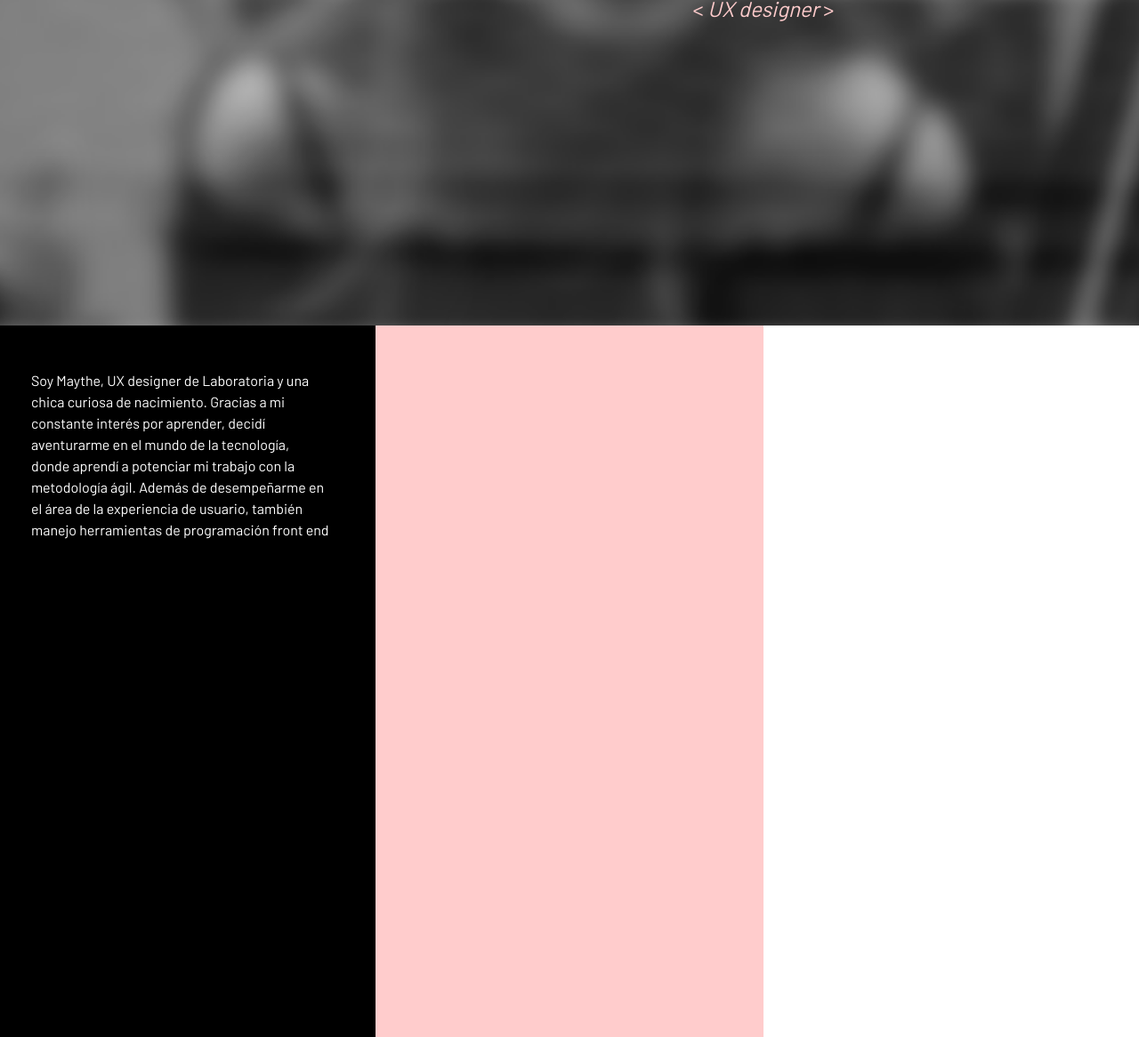
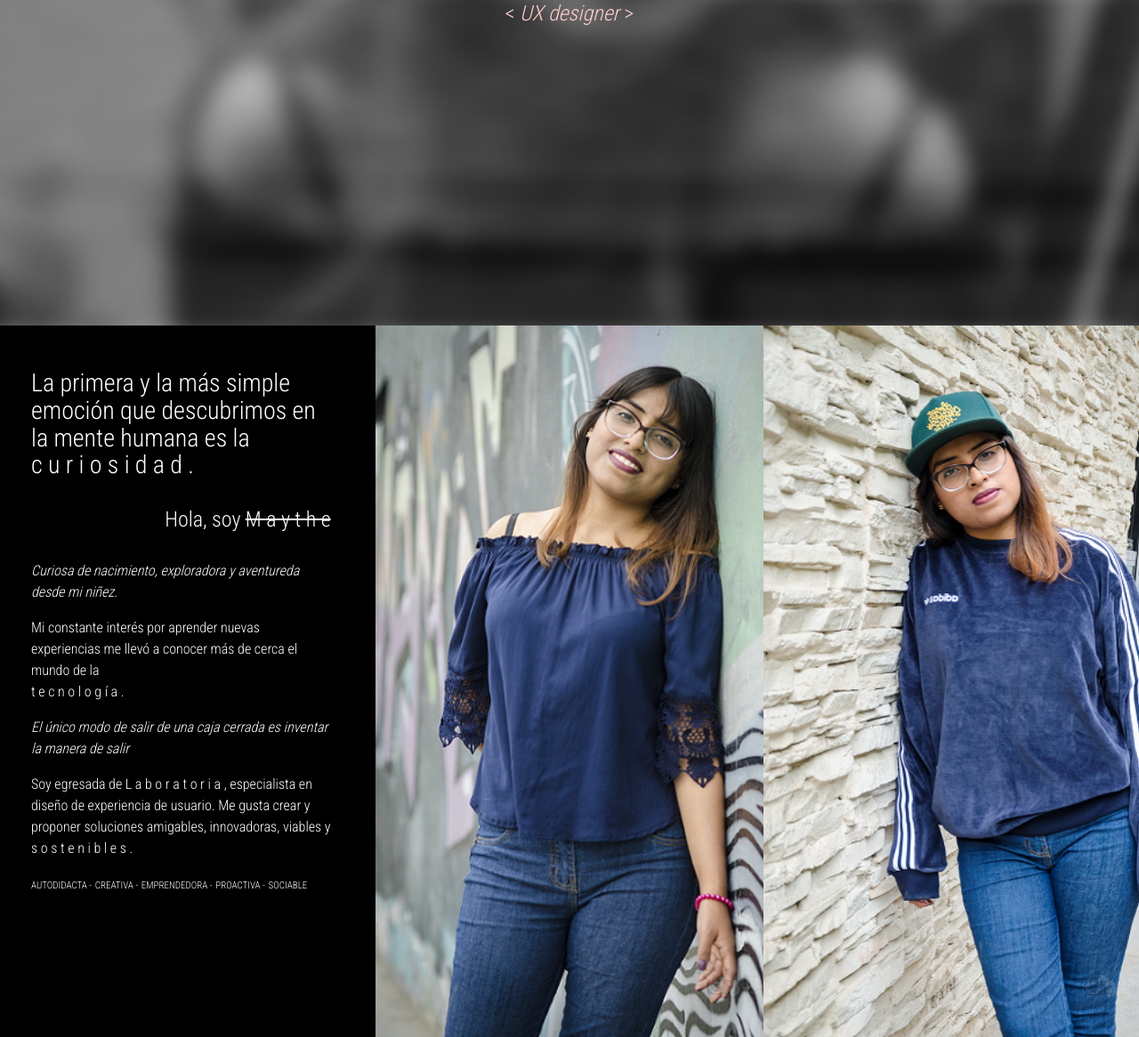
Before and after one commit to mythinf/my-portafolio, a plain HTML site: page index.html in a window 1280 px wide. Shown: the part 498-1664 px from the top of the page at 89% size. Drawn offline with nearby package versions, Linux system fonts and the light colour scheme; a web font is replaced by a local one.

Commit message:
about me

```diff
--- a/css/main.css
+++ b/css/main.css
@@ -4,8 +4,8 @@
   box-sizing: border-box;
 }
 body{
-  font-family: 'Barlow', sans-serif;
   background: #000000;
+  font-family: 'Roboto Condensed', sans-serif;
 }
 /* Header options animation */
 .div-header{
@@ -43,11 +43,12 @@ main{
   color:  #ffff;
   font-size: 40px;
   text-align: center;
-  font-family: 'News Cycle', sans-serif;
 }
 .sub-name{
+  border-top: 1px solid #ffcccc;
   color:  #ffcccc;
-  text-align: right;
+  padding-top: 10px;
+  text-align: center;
 /*  border-top: 3px solid #000000;*/
 }
 .sub-name::after{
@@ -56,13 +57,11 @@ main{
 .sub-name::before{
   content: " < ";
 }
-.margin-bottom{
-  border-bottom: 3px solid #ffff;
-}
 /* about-me */
 .about-me{
   background: #ffff;
 }
+/*description*/
 .description{
   padding: 50px;
   text-align: left;
@@ -70,14 +69,40 @@ main{
   color: #ffff;
   background: #000000;
 }
+.text-align-right{
+  text-align: right;
+}
+.feature{
+  font-size: 11px;
+}
+.feature::after{
+  content: " -"
+}
+.last::after{
+  content: " "
+}
+/* skills */
 .skills{
-  background: #ffff;
+  background-image: url(../assets/photos/photo3.png);
+  background-repeat: no-repeat;
+  background-size: cover;
+  padding: 60px;
   height: 100vh;
 }
+/* photo */
 .photo{
- padding: 50px;
- background:#ffcccc;
+ background-image: url(../assets/photos/photo2.png);
+ background-repeat: no-repeat;
+ background-size: cover;
+ padding: 60px;
  height: 100vh;
+}
+img{
+ width: 330px;
+ height: 510px;
+ border: 2px solid #000000;
+ padding: 20px;
+ border-radius: 5px;
 }
 @media (min-width: 992px) {
   main{
@@ -85,7 +110,6 @@ main{
   }
   .name{
     font-size: 80px;
-    font-family: 'Ropa Sans', sans-serif;
   }
   .slash::after{
     margin: 20px;
--- a/index.html
+++ b/index.html
@@ -7,7 +7,7 @@
     <title>Maythe</title>
     <link rel="stylesheet" href="https://maxcdn.bootstrapcdn.com/bootstrap/4.0.0-beta.3/css/bootstrap.min.css" integrity="sha384-Zug+QiDoJOrZ5t4lssLdxGhVrurbmBWopoEl+M6BdEfwnCJZtKxi1KgxUyJq13dy" crossorigin="anonymous">
     <link rel="stylesheet" href="css/main.css">
-    <link href="https://fonts.googleapis.com/css?family=Barlow|News+Cycle" rel="stylesheet">
+    <link href="https://fonts.googleapis.com/css?family=Roboto+Condensed:300" rel="stylesheet">
   </head>
   <body>
     <!---header-menu-->
@@ -22,7 +22,7 @@
     <main class=" introduction flex">
       <div class="row">
         <div class="col-md-12 col-xs-12">
-          <h1 class="name">MAYTHE Infante</h1>
+          <h1 class="name">MAYTHE <strike>INFANTE</strike></h1>
           <h4 class="sub-name"> <em>UX designer</em></h4>
         </div>
       </div>
@@ -30,10 +30,24 @@
     <!---About me-->
     <section class="about-me" id="about-me">
       <div class="row">
+        <!---DESCRIPTION-->
         <div class="col-md-4 col-xs-12 description">
-         <p>Soy Maythe, UX designer de Laboratoria y una chica curiosa de nacimiento. Gracias a mi constante interés por aprender, decidí aventurarme en el mundo de la tecnología, donde aprendí a potenciar mi trabajo con la metodología ágil. Además de desempeñarme en el área de la experiencia de usuario, también manejo herramientas de programación front end</p>
+          <h3>La primera y la más simple emoción que descubrimos en la mente humana es la <br> c u r i o s i d a d .</h3>
+          <br>
+          <h4 class="text-align-right">Hola, soy  <strike>M a y t h e</strike></h4>
+          <br>
+          <p> <em>Curiosa de nacimiento, exploradora y aventureda desde mi niñez.</em> </p>
+          <p>Mi constante interés por aprender nuevas experiencias me llevó a conocer más de cerca el mundo de la <br> t e c n o l o g í a . </p>
+          <p><em>El único modo de salir de una caja cerrada es inventar la manera de salir</em></p>
+          <p>Soy egresada de L a b o r a t o r i a , especialista en diseño de experiencia de usuario. Me gusta crear y proponer soluciones amigables, innovadoras, viables y <br> s o s t e n i b l e s .</p>
+          <span class="feature">AUTODIDACTA</span>
+          <span class="feature">CREATIVA</span>
+          <span class="feature">EMPRENDEDORA</span>
+          <span class="feature">PROACTIVA</span>
+          <span class="feature last">SOCIABLE</span>
         </div>
-        <div class="col-md-4 col-xs-12 photo">
+        <!---PHOTOS-->
+        <div class="col-md-4 col-xs-12 photo flex">
 
         </div>
         <div class="col-md-4 col-xs-12 skills">
```
Also changed, not shown: assets/photos/black.png (added), assets/photos/photo3.png (added), assets/photos/photo4.png (added).
